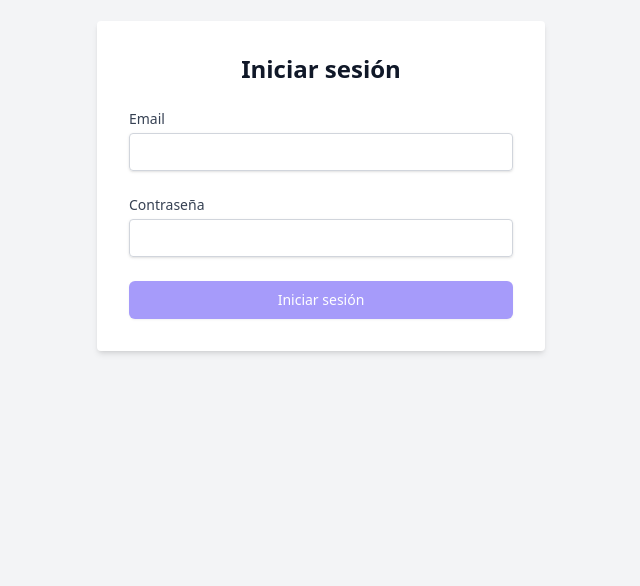
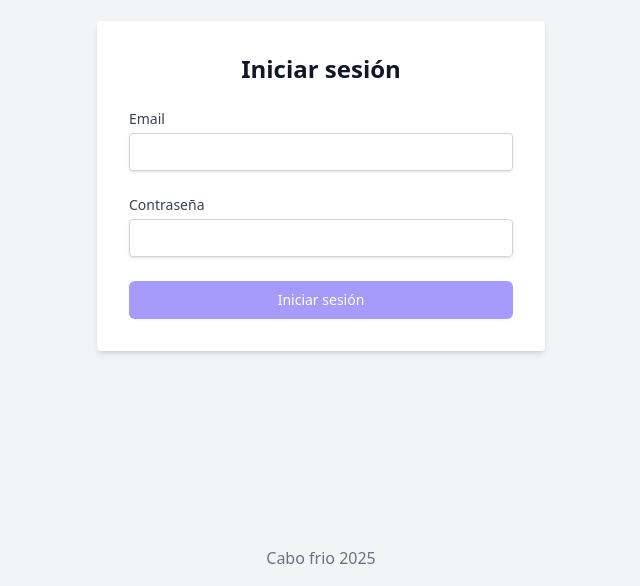
Before and after one commit to UlisesLarrabe/cabo-frio-frontend, a Next.js app: page /login in a window 1280 px wide. Shown: the part 214-800 px from the top of the page, without its empty margins (319-959 px from the left). Built offline with nearby package versions, Linux system fonts and the light colour scheme; no server answers.

Commit message:
Add Footer component and integrate it into layout; remove Footer from Home page

```diff
--- a/src/app/layout.tsx
+++ b/src/app/layout.tsx
@@ -4,6 +4,7 @@ import "./globals.css";
 import { MovementsProvider } from "@/context/MovementsContext";
 import { OrdersProvider } from "@/context/OrdersContext";
 import { FlavoursProvider } from "@/context/FlavoursContext";
+import Footer from "@/components/Footer";
 
 const onest = Onest({
   variable: "--font-onest",
@@ -25,7 +26,10 @@ export default function RootLayout({
       <OrdersProvider>
         <MovementsProvider>
           <FlavoursProvider>
-            <body className={`${onest.variable} bg-snow `}>{children}</body>
+            <body className={`${onest.variable} bg-snow `}>
+              {children}
+              <Footer />
+            </body>
           </FlavoursProvider>
         </MovementsProvider>
       </OrdersProvider>
--- a/src/app/page.tsx
+++ b/src/app/page.tsx
@@ -1,4 +1,3 @@
-import Footer from "@/components/Footer";
 import Header from "@/components/Header";
 import Hero from "@/components/Hero";
 import { cookies } from "next/headers";
@@ -14,7 +13,6 @@ export default async function Home() {
     <>
       <Header />
       <Hero />
-      <Footer />
     </>
   );
 }
--- a/src/components/Footer.tsx
+++ b/src/components/Footer.tsx
@@ -1,7 +1,14 @@
+import dayjs from "dayjs";
 import React from "react";
 
 const Footer = () => {
-  return <div>Footer</div>;
+  return (
+    <footer className="bottom-0 absolute w-full p-4 ">
+      <p className="text-center text-gray-500 ">
+        Cabo frio {dayjs().get("year")}
+      </p>
+    </footer>
+  );
 };
 
 export default Footer;
```
Also changed, not shown: src/components/Hero.tsx (line endings or trailing spaces).
